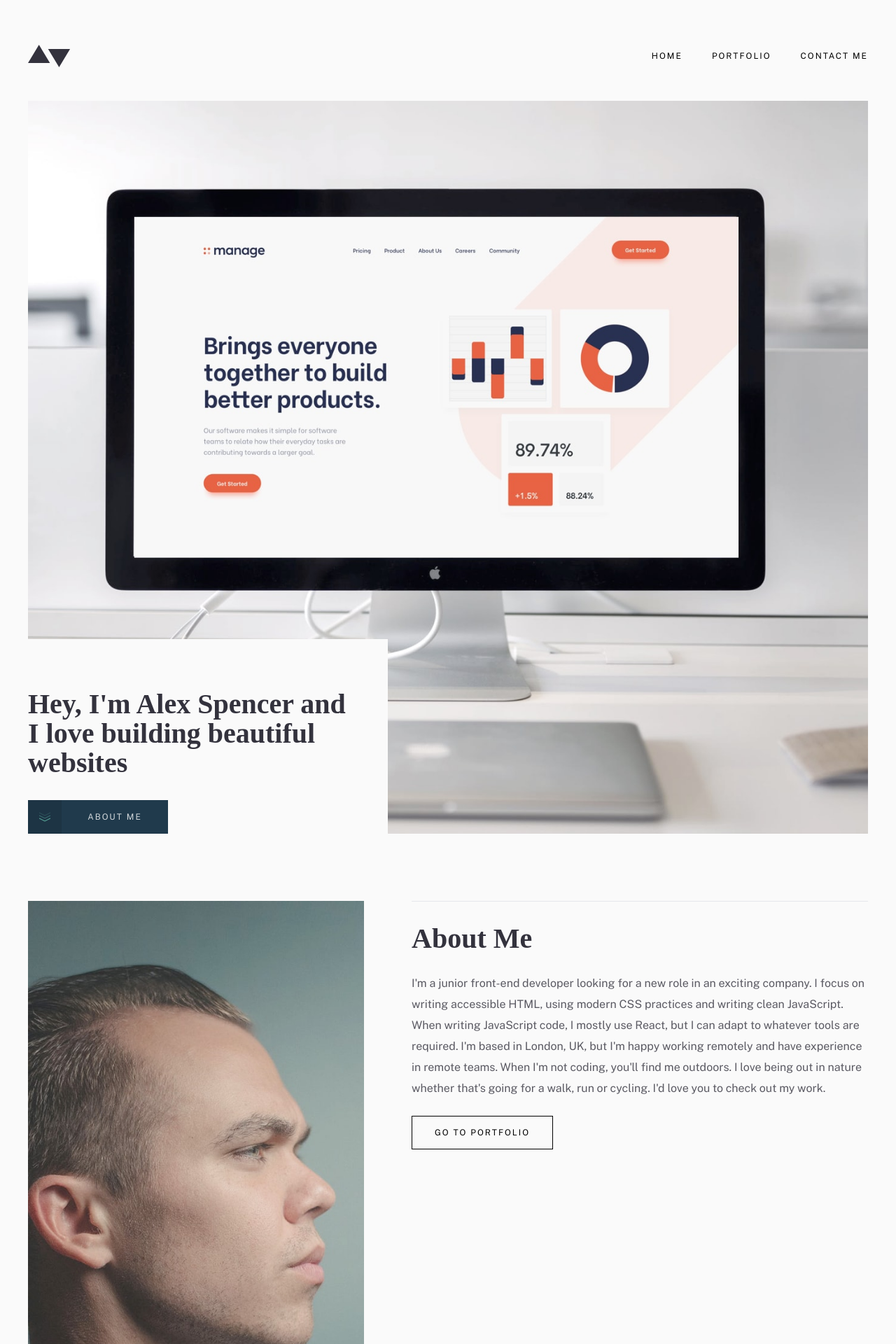
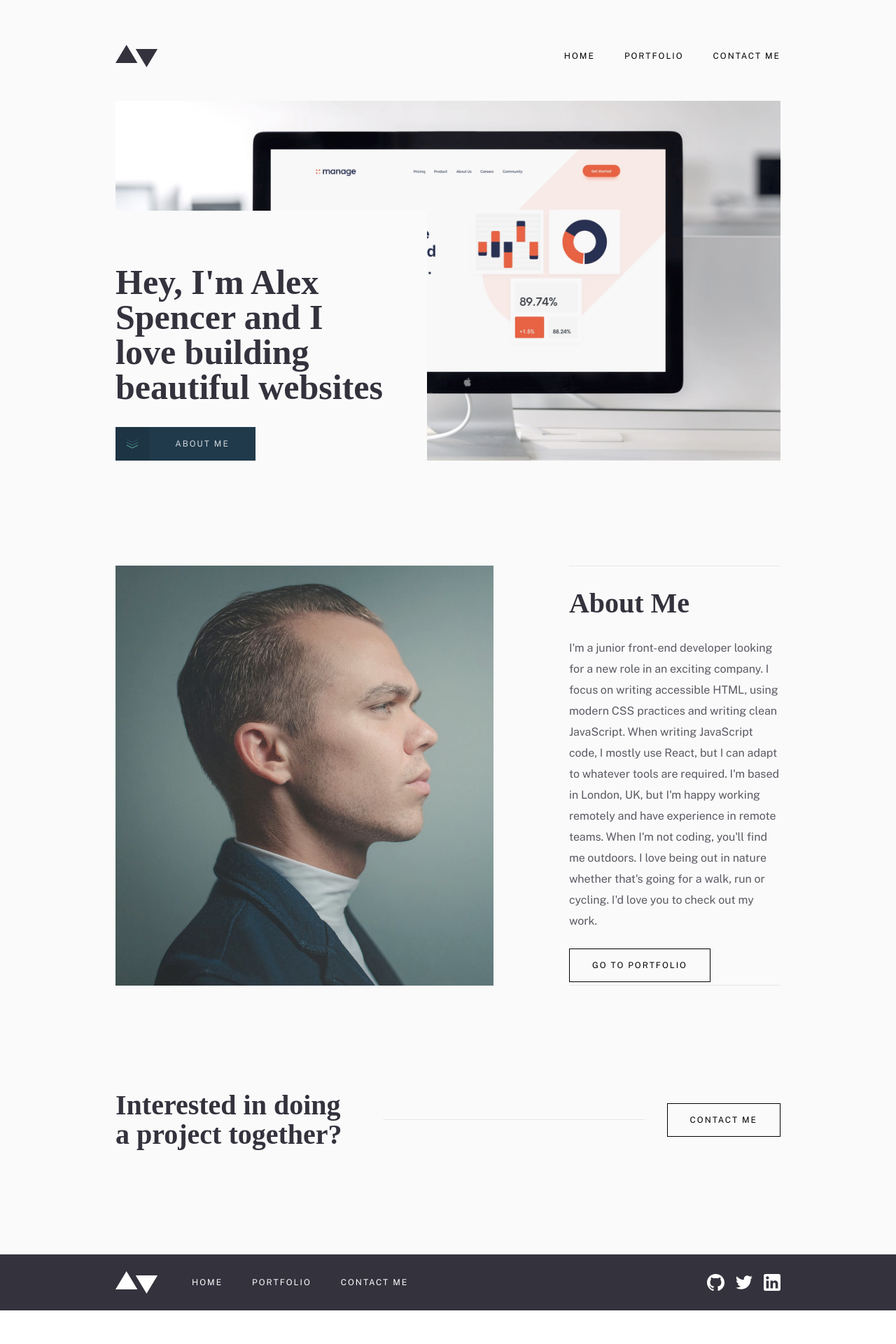
Before and after one commit to peternguyen777/fem-minimal-portfolio, a Next.js app: page / in a window 1280 px wide. Shown: the top 1920 px of the page at 70% size. After the commit the page ends 1872 px from the top, so only its background shows below. Built offline with nearby package versions, Linux system fonts and the light colour scheme; a web font is replaced by a local one.

Commit message:
desktop frontpage

```diff
--- a/components/ContactFooter.js
+++ b/components/ContactFooter.js
@@ -4,7 +4,7 @@ import ButtonSecondary from "./ButtonSecondary";
 const ContactFooter = () => {
   return (
     <React.Fragment>
-      <div className='flex flex-col items-center sm:mt-24 sm:flex-row sm:justify-between'>
+      <div className='flex flex-col items-center sm:mt-24 sm:flex-row sm:justify-between lg:mt-[150px]'>
         <h2 className='mt-20 mb-10 text-center sm:my-0 sm:max-w-[350px] sm:items-center sm:text-left'>
           Interested in doing a project together?
         </h2>
@@ -13,7 +13,7 @@ const ContactFooter = () => {
           <ButtonSecondary href='/contact'>CONTACT ME</ButtonSecondary>
         </div>
       </div>
-      <div className='pt-20 sm:pt-24' />
+      <div className='pt-20 sm:pt-24 lg:pt-[150px]' />
     </React.Fragment>
   );
 };
--- a/components/Footer.js
+++ b/components/Footer.js
@@ -3,7 +3,7 @@ import Link from "next/link";
 
 const Footer = () => {
   return (
-    <footer className='flex flex-col items-center bg-primary_darkblue sm:h-[80px] sm:flex-row sm:justify-between sm:px-10'>
+    <footer className='flex flex-col items-center bg-primary_darkblue sm:h-[80px] sm:flex-row sm:justify-between sm:px-10 lg:px-[165px]'>
       <div className='flex flex-col items-center sm:flex-row sm:items-center'>
         <Link href='/'>
           <a>
--- a/components/Header.js
+++ b/components/Header.js
@@ -10,7 +10,7 @@ const Header = () => {
 
   return (
     <header>
-      <div className='fixed top-0 z-30 flex w-screen items-center justify-between bg-secondary_grey_bg p-8 pb-10 sm:px-10 sm:pt-16 sm:pb-12'>
+      <div className='fixed top-0 z-30 flex w-screen items-center justify-between bg-secondary_grey_bg p-8 pb-10 sm:px-10 sm:pt-16 sm:pb-12 lg:px-[165px]'>
         <Link href='/'>
           <a>
             <img src='/logo.svg' alt='' />
--- a/pages/index.js
+++ b/pages/index.js
@@ -17,7 +17,7 @@ export default function Home() {
 
       <Header />
 
-      <main className='mt-[104px] bg-secondary_grey_bg px-8 sm:mt-[144px] sm:px-10'>
+      <main className='mt-[104px] bg-secondary_grey_bg px-8 sm:mt-[144px] sm:px-10 lg:px-[165px]'>
         <img
           src='/homepage/mobile/image-homepage-hero@2x.jpg'
           alt=''
@@ -27,17 +27,25 @@ export default function Home() {
           <img
             src='/homepage/tablet/image-homepage-hero@2x.jpg'
             alt=''
-            className='mb-6 hidden sm:mb-0 sm:inline-block'
+            className='hidden sm:mb-0 sm:inline-block lg:hidden'
           />
-          <div className='sm:absolute sm:bottom-0 sm:flex sm:h-[278px] sm:w-[514px] sm:flex-col sm:justify-end sm:bg-secondary_grey_bg'>
-            <h2 className='mb-8 sm:w-[458px]'>
+          <img
+            src='/homepage/desktop/image-homepage-hero@2x.jpg'
+            alt=''
+            className='hidden lg:mb-0 lg:inline-block'
+          />
+          <div className='sm:absolute sm:bottom-0 sm:flex sm:h-[278px] sm:w-[514px] sm:flex-col sm:justify-end sm:bg-secondary_grey_bg lg:h-[357px] lg:w-[445px]'>
+            <h1 className='mb-8 hidden lg:inline-block lg:w-[390px]'>
+              Hey, I'm Alex Spencer and I love building beautiful websites
+            </h1>
+            <h2 className='mb-8 sm:w-[458px] lg:hidden'>
               Hey, I'm Alex Spencer and I love building beautiful websites
             </h2>
             <ButtonPrimary href='#about-me-section'>ABOUT ME</ButtonPrimary>
           </div>
         </div>
 
-        <div className='mb-8 mt-24 sm:mb-0 sm:grid sm:grid-cols-10'>
+        <div className='mb-8 mt-24 sm:mb-0 sm:grid sm:grid-cols-10 lg:mt-[150px] lg:flex'>
           <img
             src='/homepage/mobile/image-homepage-profile@2x.jpg'
             alt=''
@@ -46,12 +54,18 @@ export default function Home() {
           <img
             src='/homepage/tablet/image-homepage-profile@2x.jpg'
             alt=''
-            className=' hidden sm:col-span-4 sm:inline-block'
+            className='hidden sm:col-span-4 sm:inline-block lg:hidden'
           />
-          <div className='sm:col-span-6 sm:flex sm:flex-col sm:justify-between sm:pl-[68px]'>
-            <div>
-              <hr />
-              <div id='about-me-section'>
+          <img
+            src='/homepage/desktop/image-homepage-profile@2x.jpg'
+            alt=''
+            className='hidden lg:inline-block lg:w-[540px] lg:flex-initial'
+          />
+          <div className='hidden lg:inline-block lg:w-[125px] lg:flex-initial'></div>
+          <div className='sm:col-span-6 sm:flex sm:flex-col sm:justify-between sm:pl-[68px] lg:w-[350px] lg:flex-initial lg:pl-0'>
+            <div id='about-me-section'>
+              <hr className='hidden sm:flex' />
+              <div>
                 <h2 className='mb-7 mt-8'>About Me</h2>
                 <p className='mb-6'>
                   I'm a junior front-end developer looking for a new role in an
@@ -78,7 +92,6 @@ export default function Home() {
 
         <ContactFooter />
       </main>
-
       <Footer />
     </div>
   );
--- a/pages/portfolio/index.js
+++ b/pages/portfolio/index.js
@@ -10,7 +10,7 @@ const index = () => {
     <div>
       <Header />
 
-      <main className='mt-[104px] bg-secondary_grey_bg px-8 sm:mt-[144px] sm:px-10'>
+      <main className='mt-[104px] bg-secondary_grey_bg px-8 sm:mt-[144px] sm:px-10 lg:px-[165px]'>
         {PortfolioProjects.map((item) => {
           return (
             <div
@@ -37,16 +37,7 @@ const index = () => {
             </div>
           );
         })}
-        {/* <div className='mt-[80px] flex flex-col items-center sm:mt-24 sm:flex-row sm:justify-between'>
-          <h2 className='mb-10 text-center sm:my-0 sm:max-w-[350px] sm:items-center sm:text-left'>
-            Interested in doing a project together?
-          </h2>
-          <div className='sm:flex sm:flex-grow sm:items-center sm:justify-between'>
-            <hr className='hidden sm:mx-8 sm:inline-flex sm:flex-grow' />
-            <ButtonSecondary href='/contact'>CONTACT ME</ButtonSecondary>
-          </div>
-        </div>
-        <div className='pt-[80px] sm:pt-24' /> */}
+
         <ContactFooter />
       </main>
 
--- a/styles/globals.css
+++ b/styles/globals.css
@@ -34,7 +34,7 @@
 
   @media (min-width: 640px) {
     html {
-      scroll-padding: 144px;
+      scroll-padding-top: 144px;
     }
   }
 }
--- a/tailwind.config.js
+++ b/tailwind.config.js
@@ -18,11 +18,11 @@ module.exports = {
         secondary_red: "#F43030",
       },
     },
-    screens: {
-      sm: "640px",
-      md: "768px",
-      lg: "1440px",
-    },
+    // screens: {
+    //   sm: "640px",
+    //   md: "768px",
+    //   lg: "1440px",
+    // },
   },
   plugins: [],
 };
```
